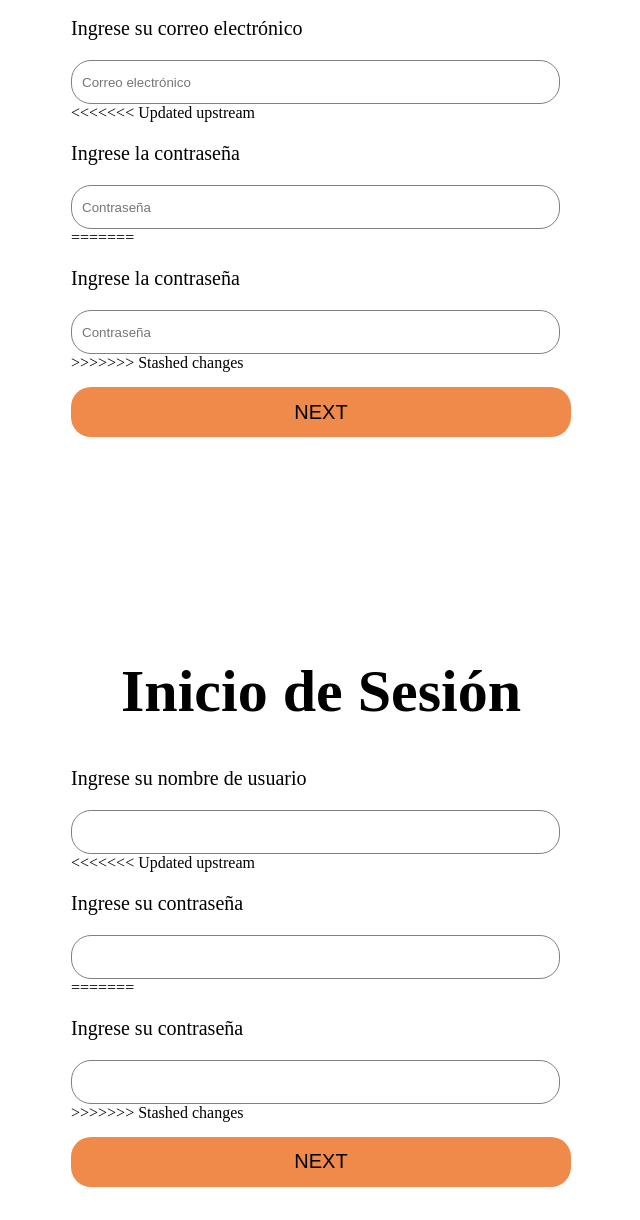
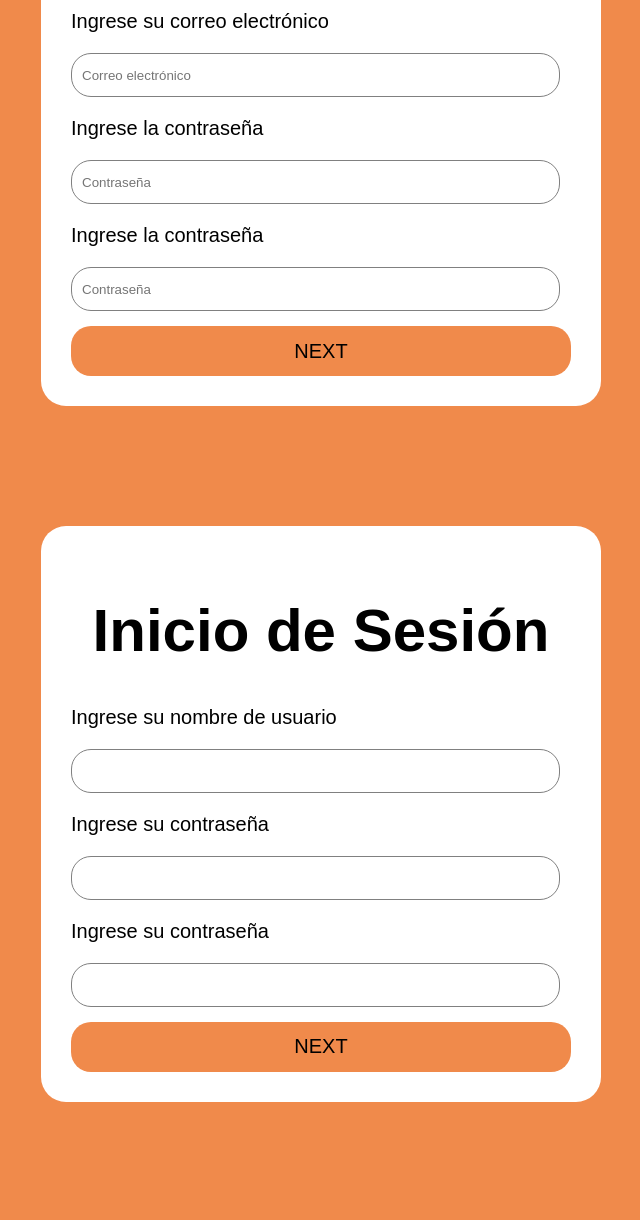
Before and after one commit to PioIX/2026_TPIN1_G04, a plain HTML site: page front/index.html in a window 1280 px wide. Shown: the part 521-1741 px from the top of the page, without its empty margins (319-959 px from the left). Drawn offline with Linux system fonts and the light colour scheme.

Commit message:
Correcciones de código por error de merge
- Hay que rehacer parte del css

```diff
--- a/front/index.html
+++ b/front/index.html
@@ -39,13 +39,10 @@
         <p>Ingrese su correo electrónico</p>
         <input type="text" id="correoRegistro" placeholder="Correo electrónico">
 
-<<<<<<< Updated upstream
-    <p>Ingrese la contraseña</p>
-    <input type="password" id="contraseñaRegistro" placeholder="Contraseña">
-=======
+        <p>Ingrese la contraseña</p>
+        <input type="password" id="contraseñaRegistro" placeholder="Contraseña">
         <p>Ingrese la contraseña</p>
         <input type="text" id="contraseñaRegistro" placeholder="Contraseña">
->>>>>>> Stashed changes
 
         <button onclick="newUser()">NEXT</button>
     </div>
@@ -57,13 +54,11 @@
         <p>Ingrese su nombre de usuario</p>
         <input type="text" id="usuarioLogin">
 
-<<<<<<< Updated upstream
-    <p>Ingrese su contraseña</p>
-    <input type="password" id="contraseñaLogin">
-=======
+        <p>Ingrese su contraseña</p>
+        <input type="password" id="contraseñaLogin">
+
         <p>Ingrese su contraseña</p>
         <input type="text" id="contraseñaLogin">
->>>>>>> Stashed changes
 
         <button onclick="login()">NEXT</button>
     </div>
--- a/front/style.css
+++ b/front/style.css
@@ -1,4 +1,8 @@
-
+body {
+    margin: 0;
+    background-color: #f08a4b;
+    font-family: Arial, sans-serif;
+}
 
 /* Barra superior */
 
@@ -8,7 +12,6 @@ nav {
     left: 0;
     width: 100%;
     height: 80px;
-    background-color: #ff751f;
 }
 
 nav img {
```
